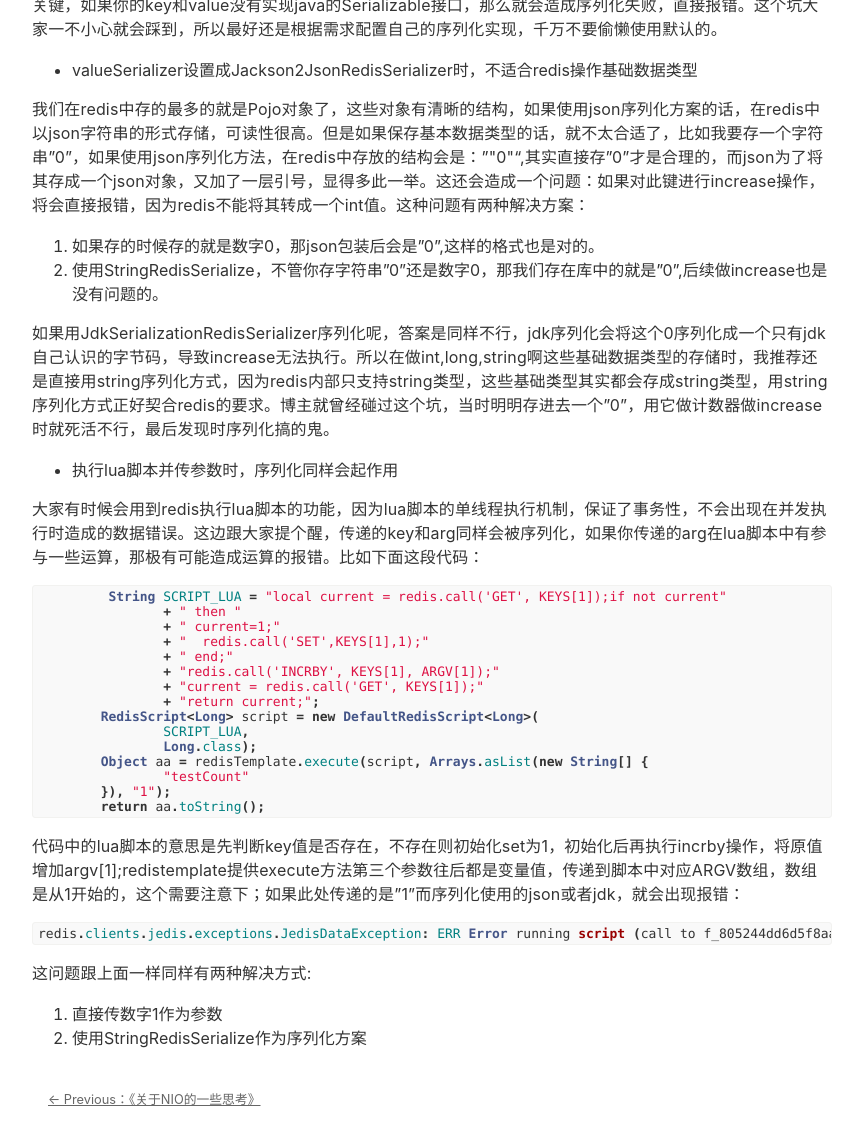
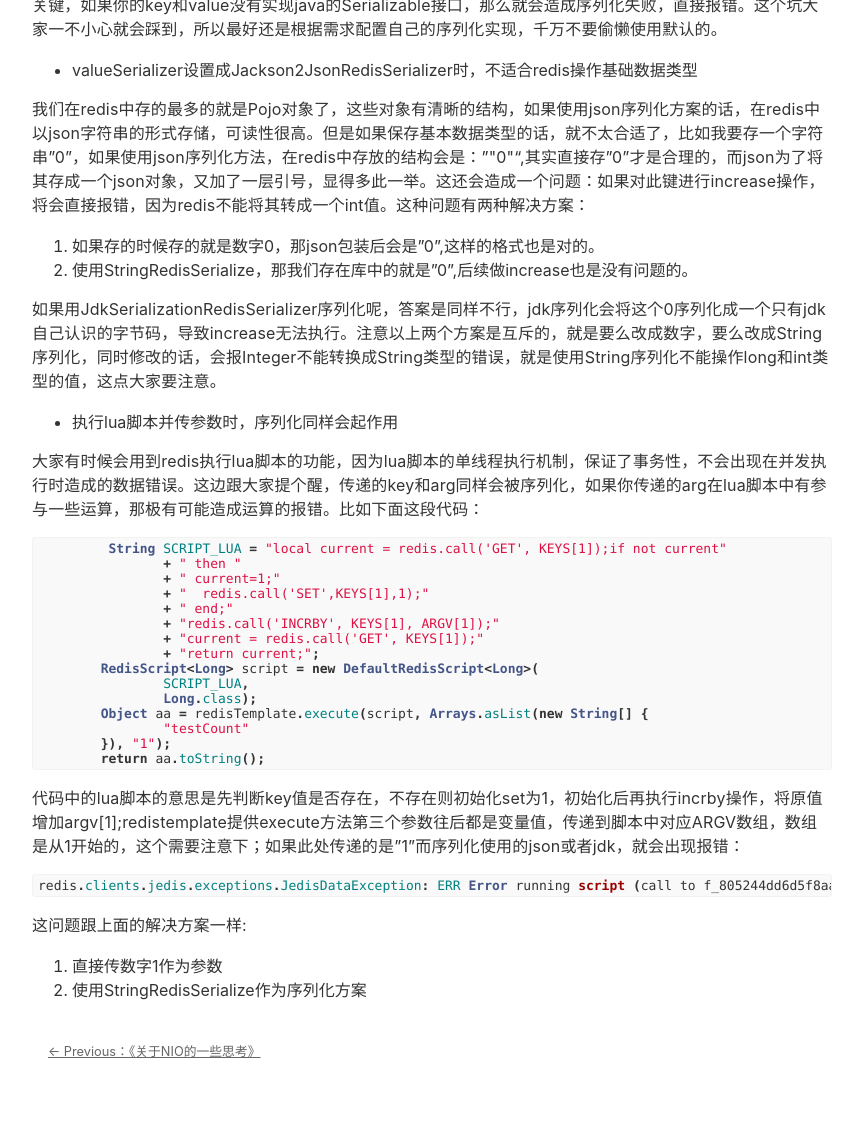
Before and after one commit to ThomasYoung1989/blog, a Jekyll site: the page built from _posts/2017-08-13-redis-serialize.markdown, in a window 1280 px wide and 1400 px high, scrolled down 1373 px, cut to the strip 0-1144 px from the top of the window. Shown: the whole strip, without its empty margins (208-1071 px from the left). Built offline with Jekyll 4.4.1, drawn with Linux system fonts in a browser that asks for light colours; comment, search, counter and statistics services are not loaded.

Commit message:
内容修改

````diff
--- a/_posts/2017-08-13-redis-serialize.markdown
+++ b/_posts/2017-08-13-redis-serialize.markdown
@@ -80,9 +80,9 @@ StringRedisSerialize //序列化成字符串
 我们在redis中存的最多的就是Pojo对象了，这些对象有清晰的结构，如果使用json序列化方案的话，在redis中以json字符串的形式存储，可读性很高。但是如果保存基本数据类型的话，就不太合适了，比如我要存一个字符串"0"，如果使用json序列化方法，在redis中存放的结构会是："\"0\"",其实直接存"0"才是合理的，而json为了将其存成一个json对象，又加了一层引号，显得多此一举。这还会造成一个问题：如果对此键进行increase操作，将会直接报错，因为redis不能将其转成一个int值。这种问题有两种解决方案：
 
 1. 如果存的时候存的就是数字0，那json包装后会是"0",这样的格式也是对的。
-1. 使用StringRedisSerialize，不管你存字符串"0"还是数字0，那我们存在库中的就是"0",后续做increase也是没有问题的。
+1. 使用StringRedisSerialize，那我们存在库中的就是"0",后续做increase也是没有问题的。
 
-如果用JdkSerializationRedisSerializer序列化呢，答案是同样不行，jdk序列化会将这个0序列化成一个只有jdk自己认识的字节码，导致increase无法执行。所以在做int,long,string啊这些基础数据类型的存储时，我推荐还是直接用string序列化方式，因为redis内部只支持string类型，这些基础类型其实都会存成string类型，用string序列化方式正好契合redis的要求。博主就曾经碰过这个坑，当时明明存进去一个"0"，用它做计数器做increase时就死活不行，最后发现时序列化搞的鬼。
+如果用JdkSerializationRedisSerializer序列化呢，答案是同样不行，jdk序列化会将这个0序列化成一个只有jdk自己认识的字节码，导致increase无法执行。注意以上两个方案是互斥的，就是要么改成数字，要么改成String序列化，同时修改的话，会报Integer不能转换成String类型的错误，就是使用String序列化不能操作long和int类型的值，这点大家要注意。
 
 * 执行lua脚本并传参数时，序列化同样会起作用
 
@@ -112,7 +112,7 @@ StringRedisSerialize //序列化成字符串
 redis.clients.jedis.exceptions.JedisDataException: ERR Error running script (call to f_805244dd6d5f8aa92576c2ea0d5f137412a54aa5): @user_script:1: ERR value is not an integer or out of range
 ```
 
-这问题跟上面一样同样有两种解决方式:
+这问题跟上面的解决方案一样:
 
 1. 直接传数字1作为参数
 1. 使用StringRedisSerialize作为序列化方案
````
